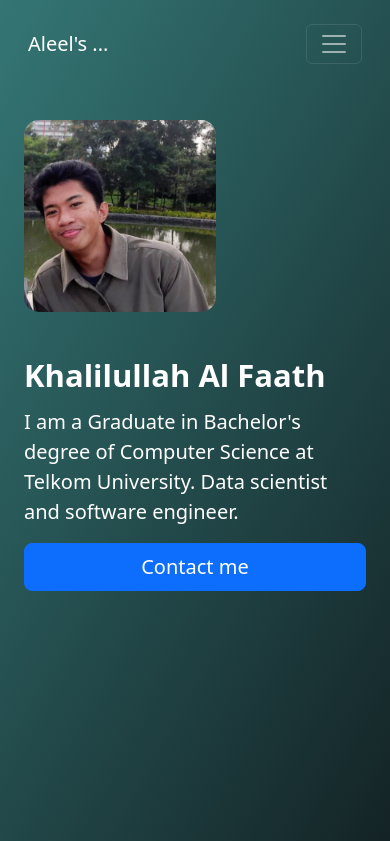
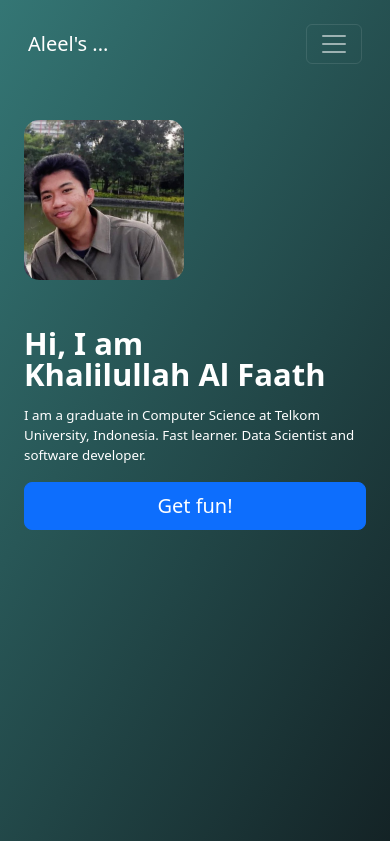
Before and after one commit to khalilullahalfaath/personal-web, a plain HTML site: page index.html in a window 390 px wide. Shown: the top 841 px of the page. Drawn offline with nearby package versions, Linux system fonts and the light colour scheme.

Commit message:
fix responsiveness for hero section

```diff
--- a/css/style.css
+++ b/css/style.css
@@ -22,18 +22,55 @@
 
 .hero-img{
     border-radius: 15px;
-
+    width: 20rem;
   }
 
 .text-white {
     color: white !important;
   }
 
-  #hero > div > div{
-    margin-top: 0;
+
+
+
+
+  /* none */
+  @media (max-width: 576px)  {
+    .remove-border-sm {
+      border-bottom: none !important;
     }
 
+    .hero-img{
+      width: 10rem;
+    }
+
+    .lead{
+      font-size: smaller;
+    }
+  }
+
+  /* small */
+  @media (min-width: 576px) {
+
+  }
+
+    /* laptops */
+    @media (min-width: 768px)  {
+      #navbar{
+        display: flex;
+        justify-content: center;
+        text-align: center;
+      }
+    }
+
+    /* desktops */
+    @media (min-width: 1601px) {
+
+    }
+
+
   /* animation */
+
+/*
 @keyframes marioRight {
     0% { transform: translateX(-100%); }
     50% { transform: translateX(100%); }
@@ -51,7 +88,7 @@
     bottom: 0;
     left: 0;
     width: 100%;
-    overflow: hidden; /* Hide any overflow content */
+    overflow: hidden;
   }
 
   #mario {
@@ -64,25 +101,4 @@
     animation: marioLeft 10s infinite linear;
   }
 
-
-
-  @media (max-width: 991px){
-    /* #navbar{
-      margin-left: 1.5rem;
-      margin-right: 1.5rem;
-    } */
-
-    .hero-img{
-      height: 12rem;
-      width: 12rem;
-    }
-  }
-
-  @media (min-width: 1201px) {
-    #navbar{
-      display: flex;
-      justify-content: center;
-      text-align: center;
-    }
-
-  }
+*/
--- a/index.html
+++ b/index.html
@@ -21,9 +21,9 @@
       <!-- Navbar -->
       <section id="navbar">
         <nav
-          class="navbar navbar-expand-lg navbar-dark shadow-5-strong mx-3 pt-4"
+          class="navbar navbar-expand-sm navbar-dark shadow-5-strong mx-3 pt-4 border-bottom border-3 remove-border-sm"
         >
-          <div class="container-fluid">
+          <div class="container-fluid column-gap-md-5">
             <a class="navbar-brand" href="#">Aleel's ...</a>
             <button
               class="navbar-toggler"
@@ -37,7 +37,7 @@
               <span class="navbar-toggler-icon"></span>
             </button>
             <div class="collapse navbar-collapse" id="navbarNav">
-              <ul class="navbar-nav">
+              <ul class="navbar-nav column-gap-5">
                 <li class="nav-item">
                   <a class="nav-link active" aria-current="page" href="#"
                     >Home</a
@@ -61,42 +61,44 @@
       </section>
       <!-- Hero section -->
       <section id="hero">
-        <div class="container col-xxl-8 px-4 pb-5">
-          <div class="row flex-lg-row-reverse align-items-center g-5 pb-5">
+        <div class="container col-xxl-8 px-4 py-md-5">
+          <div class="row flex-lg-row-reverse align-items-center g-5 py-5">
             <div class="col-10 col-sm-8 col-lg-6">
               <img
                 src="./assets/images/foto diri.jpeg"
                 class="d-block mx-lg-auto img-fluid hero-img"
                 alt="Bootstrap Themes"
-                width="700"
-                height="300"
                 loading="lazy"
               />
             </div>
             <div class="col-lg-6">
               <h1
-                class="text-white display-5 fw-bold text-body-emphasis lh-1 mb-3"
+                class="display-5 fw-bold text-body-emphasis lh-1 mb-3 text-white"
               >
+                Hi, I am <br />
                 Khalilullah Al Faath
               </h1>
               <p class="lead text-white">
-                I am a Graduate in Bachelor's degree of Computer Science at
-                Telkom University. Data scientist and software engineer.
+                I am a graduate in Computer Science at Telkom University,
+                Indonesia. Fast learner. Data Scientist and software developer.
               </p>
               <div class="d-grid gap-2 d-md-flex justify-content-md-start">
-                <button type="button" class="btn btn-primary btn-lg px-4">
-                  Contact me
+                <button
+                  type="button"
+                  class="btn btn-primary btn-lg px-4 me-md-2"
+                >
+                  Get fun!
                 </button>
               </div>
             </div>
           </div>
         </div>
       </section>
-      <div id="mario-container">
+      <!-- <div id="mario-container">
         <div id="mario">
           <img src="./assets/svgs/11.svg" alt="mario" height="150px" />
         </div>
-      </div>
+      </div> -->
     </section>
 
     <section id="resume">
```
Lines whose indentation alone changed are shown as unchanged.
